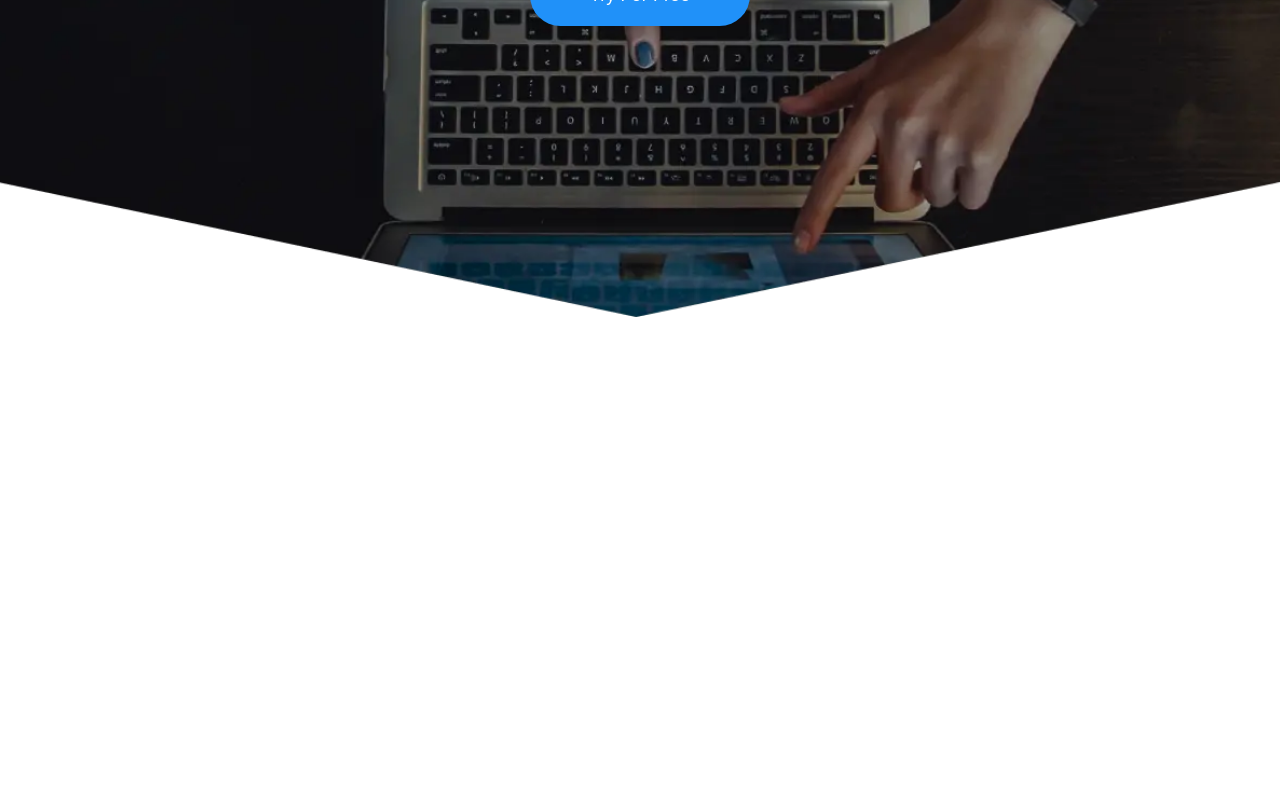
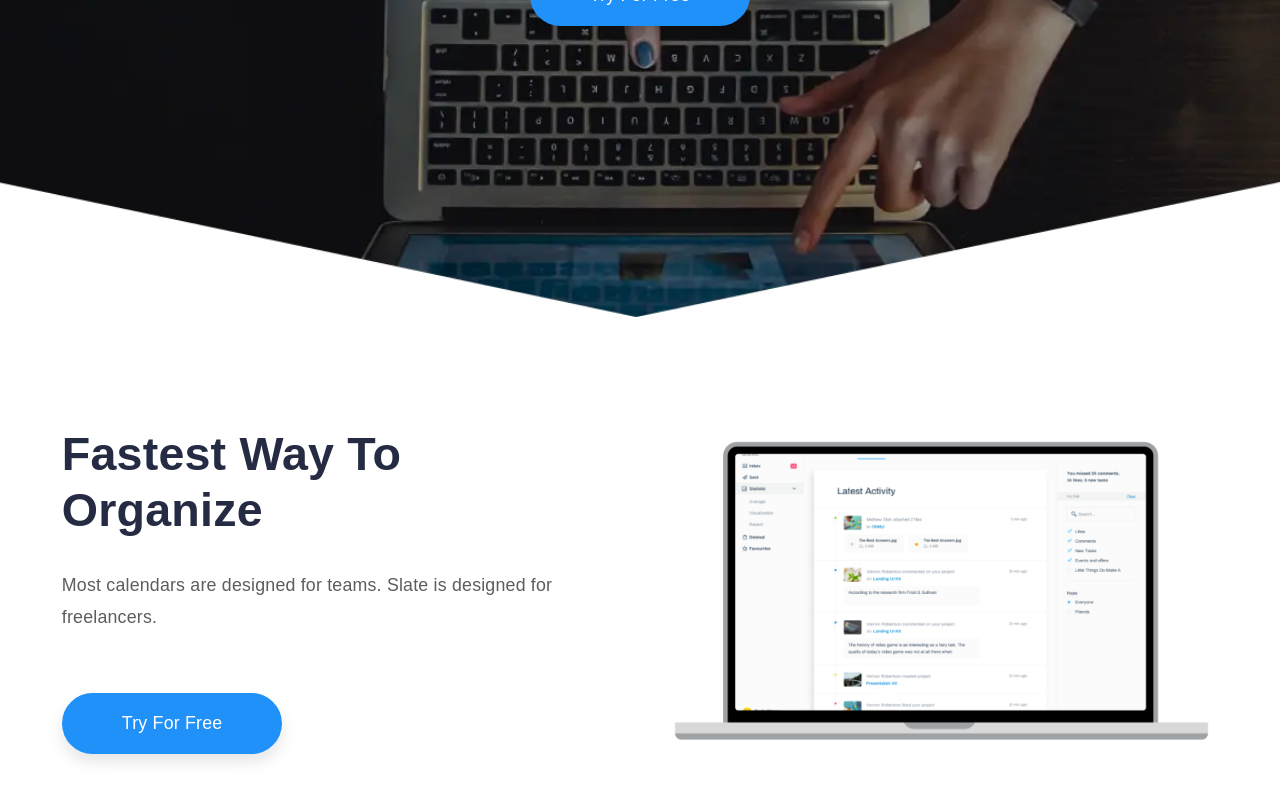
Before and after one commit to Handsome072/andson-land-master, a Vue app: page / in a window 1280 px wide. Shown: the part 683-1483 px from the top of the page. Before the commit the page ends 1000 px from the top, so only its background shows below. Built offline with nearby package versions, Linux system fonts and the light colour scheme.

Commit message:
about section

```diff
--- a/src/App.vue
+++ b/src/App.vue
@@ -2,17 +2,20 @@
   <div id="app">
     <Header />
     <Hero />
+    <About />
   </div>
 </template>
 
 <script>
 import Header from './components/Header.vue';
-import Hero from './components/Hero.vue'
+import Hero from './components/Hero.vue';
+import About from './components/About.vue';
 
 export default {
   components: {
     Header,
     Hero,
+    About,
   },
 };
 </script>
--- /dev/null
+++ b/src/components/About.vue
@@ -0,0 +1,68 @@
+<template>
+  <section id="about" class="">
+    <div class="container mx-auto grid grid-cols-1 md:grid-cols-2 gap-12">
+      <div class="left-cta">
+        <h2>Fastest way to organize</h2>
+        <p>
+          Most calendars are designed for teams. Slate is designed for
+          freelancers.
+        </p>
+        <button @click="goToPricing" class="main">Try For Free</button>
+      </div>
+      <div class="right-img">
+        <img
+          loading="lazy"
+            src="@/assets/images/screen content.jpg"
+
+          alt="Screen content"
+          class="w-full max-w-xl mx-auto"
+        />
+      </div>
+    </div>
+  </section>
+</template>
+
+<style scoped>
+#about {
+  background: white;
+}
+
+#about .container {
+  max-width: 1236.3px;
+  display: grid;
+  grid-template-columns: repeat(2, 1fr);
+  gap: 50px;
+}
+
+.left-cta h2 {
+  line-height: 1.2;
+  letter-spacing: 0.2px;
+}
+
+.left-cta p {
+  font-style: normal;
+  line-height: 1.8;
+  letter-spacing: 0.2px;
+  margin: 30px 0 60px;
+  color: #020202a3;
+}
+
+.right-img img {
+  width: 100%;
+  max-width: 660px;
+}
+
+@media (max-width: 560px) {
+  #about .container {
+    width: 100%;
+    display: grid;
+    grid-template-columns: 100%;
+    grid-template-rows: repeat(2, auto);
+    gap: 60px;
+  }
+
+  #about .container * {
+    text-align: center;
+  }
+}
+</style>
```
